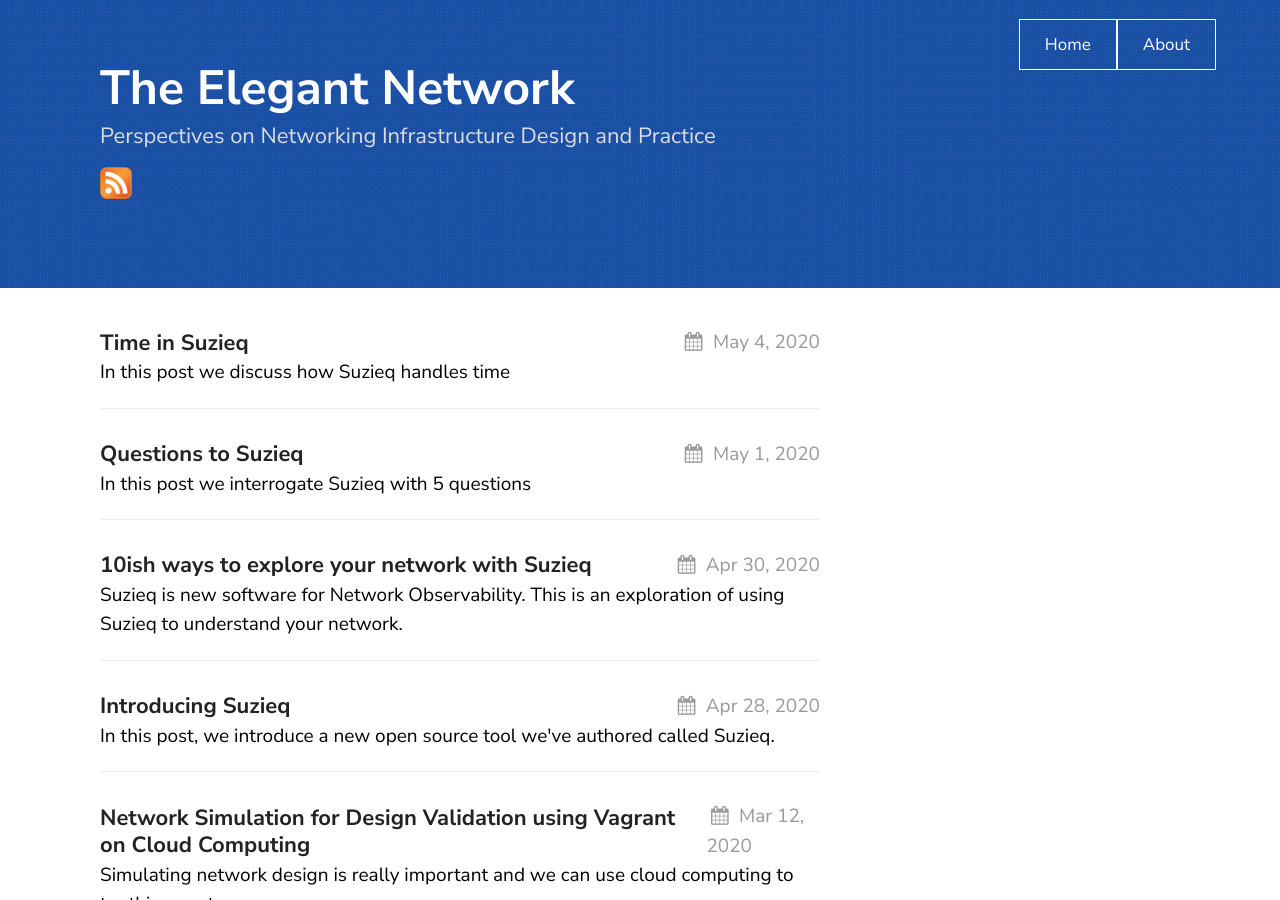
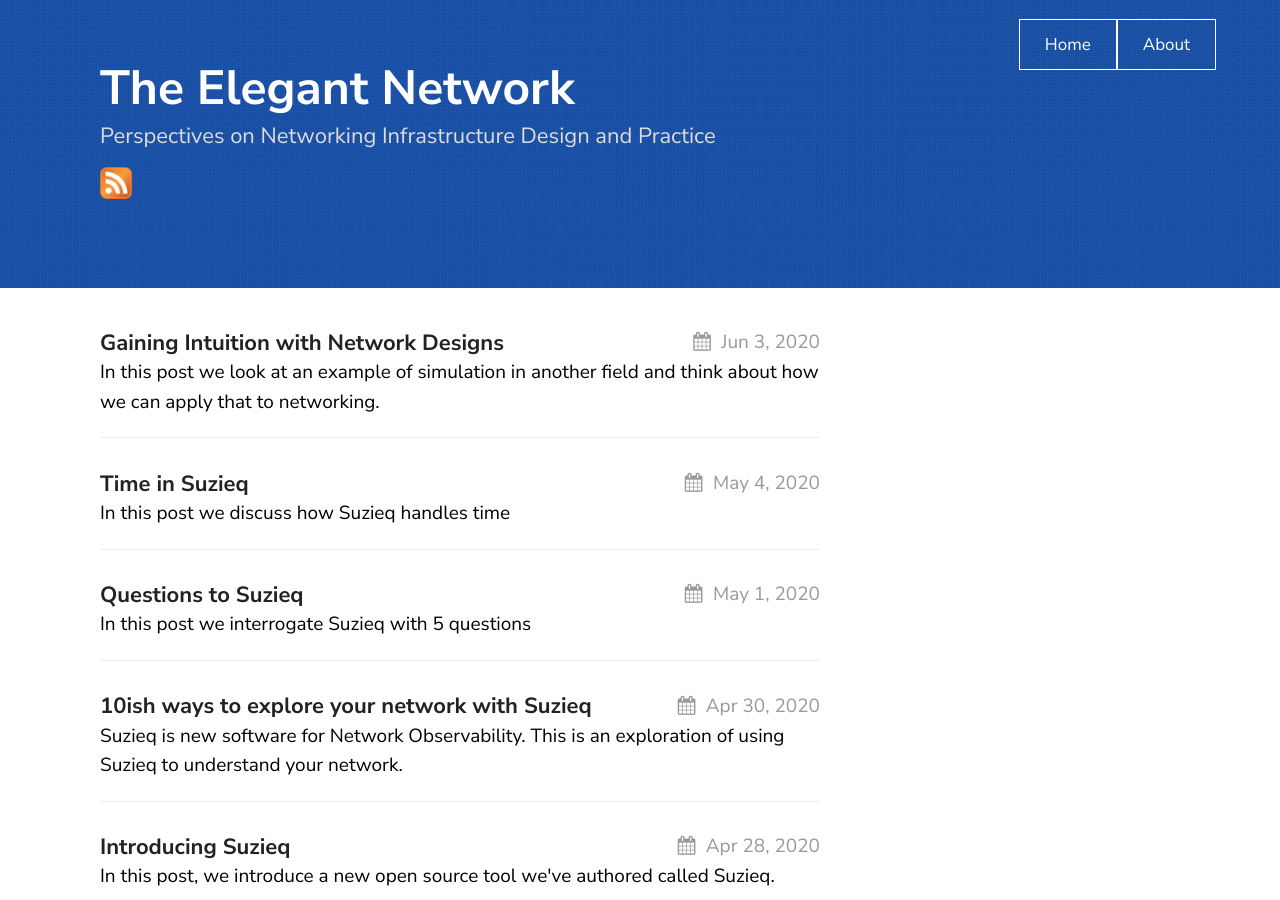
Before and after one commit to elegantnetwork/elegantnetwork.github.io, a Jekyll site: the page built from index.md, in a window 1280 px wide and 900 px high. Built offline with Jekyll 4.4.1, drawn with Linux system fonts in a browser that asks for light colours.

Commit message:
wolfram post

```diff
--- a/_drafts/2020-06-01-Gaining-Intuition-with-Network-Designs.md
+++ b/_posts/2020-06-03-Gaining-Intuition-with-Network-Designs.md
@@ -7,10 +7,10 @@
 description: Why do we need better tools so that we can more easily gain intuition in networking?
 ---
 I care a lot about network design. I think **it's too hard to design networks well**
-and I think that all the tools necessary to do it well don't exit.
+and I think that all the tools necessary to do it well don't exist.
 At least I haven't seen them. The lack of tools affects the
 biggest networks, but it affects all networks. I am especially
-concerned about how to design networks that are operatable, which requires
+concerned about how to design networks that are easy and safe to operate, which requires
 a network that is understandable.
 
 What do I mean by network design? I mean all the decisions that you need to make to
```
